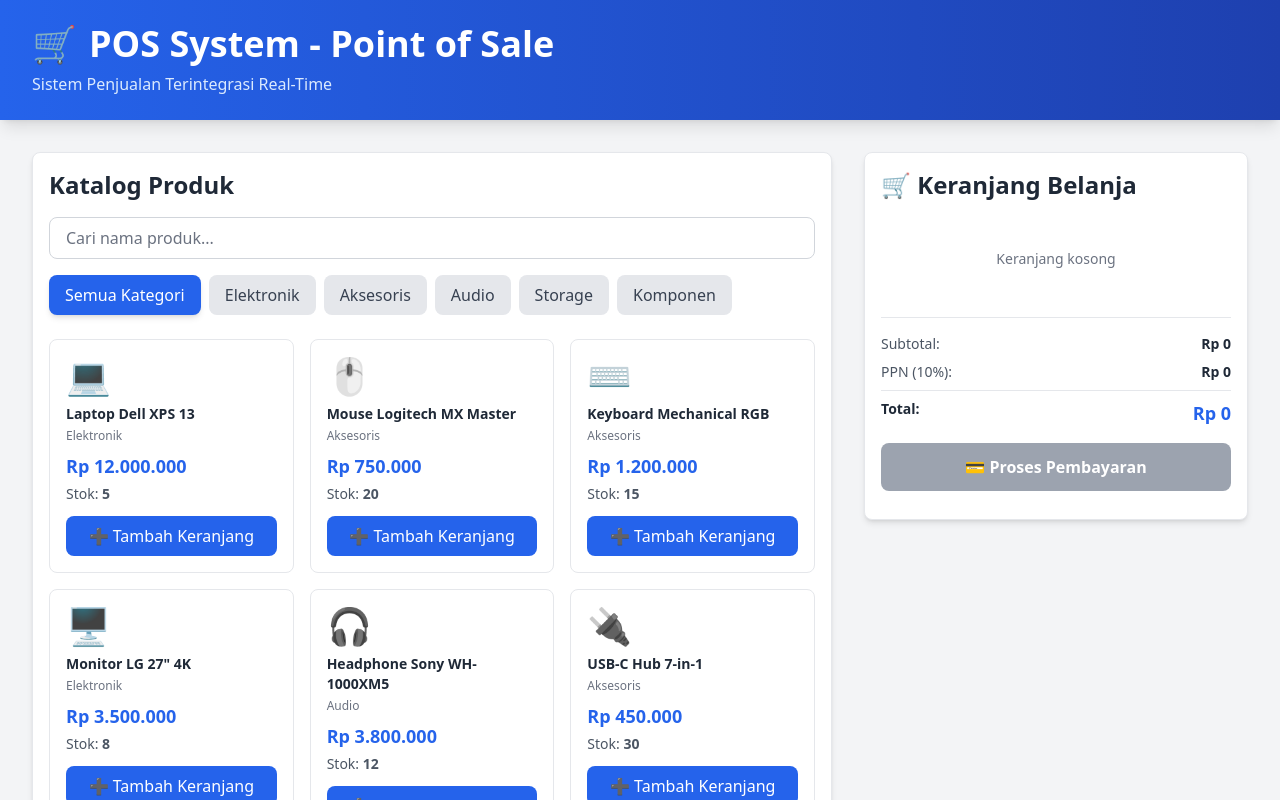
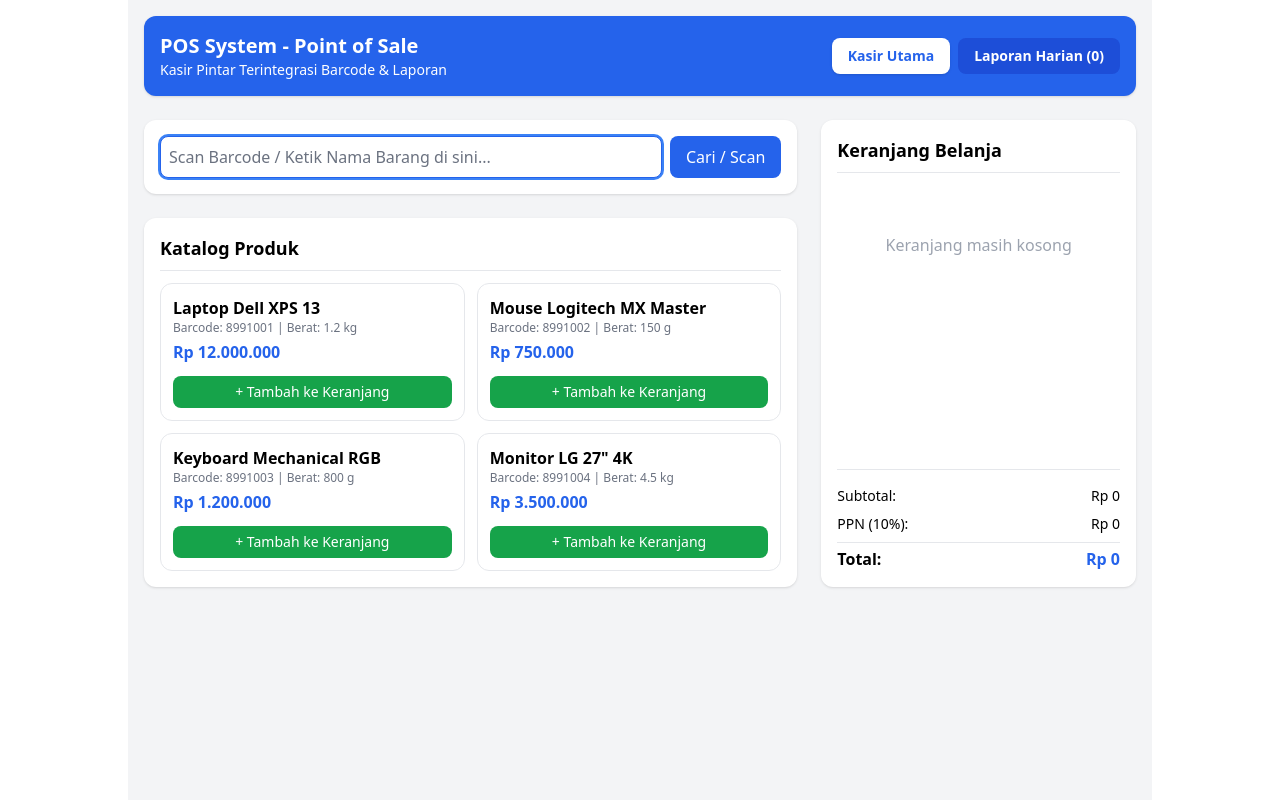
Before and after one commit to mudhofar-maker/pos-system-react, a React (Vite) app: page / in a window 1280 px wide. Shown: the top 800 px of the page. Built offline with nearby package versions, Linux system fonts and the light colour scheme.

Commit message:
Refactor App component for improved functionality
Refactor App component to enhance functionality and improve barcode scanning. Added sales history and updated cart management logic.

```diff
--- a/src/App.jsx
+++ b/src/App.jsx
@@ -1,137 +1,266 @@
-import React, { useState } from 'react';
-import ProductList from './components/ProductList';
-import Cart from './components/Cart';
-import PaymentModal from './components/PaymentModal';
-import Receipt from './components/Receipt';
+import React, { useState, useEffect } from 'react';
 
-function App() {
+// Contoh data awal produk dengan barcode
+const initialProducts = [
+  { id: 1, barcode: '8991001', name: 'Laptop Dell XPS 13', category: 'Elektronik', weight: '1.2 kg', price: 12000000, stock: 5 },
+  { id: 2, barcode: '8991002', name: 'Mouse Logitech MX Master', category: 'Aksesoris', weight: '150 g', price: 750000, stock: 20 },
+  { id: 3, barcode: '8991003', name: 'Keyboard Mechanical RGB', category: 'Komponen', weight: '800 g', price: 1200000, stock: 15 },
+  { id: 4, barcode: '8991004', name: 'Monitor LG 27" 4K', category: 'Elektronik', weight: '4.5 kg', price: 3500000, stock: 8 },
+];
+
+export default function App() {
+  const [products, setProducts] = useState(initialProducts);
   const [cart, setCart] = useState([]);
-  const [isPaymentModalOpen, setIsPaymentModalOpen] = useState(false);
-  const [lastReceipt, setLastReceipt] = useState(null);
-  const [showReceipt, setShowReceipt] = useState(false);
-  const [tax, setTax] = useState(10);
-  const [discount, setDiscount] = useState(0);
+  const [barcodeInput, setBarcodeInput] = useState('');
+  const [cashGiven, setCashGiven] = useState('');
+  const [salesHistory, setSalesHistory] = useState([]);
+  const [activeTab, setActiveTab] = useState('pos'); // 'pos' atau 'report'
 
+  // Fungsi tambah ke keranjang
   const handleAddToCart = (product) => {
-    const existingItem = cart.find((item) => item.id === product.id);
+    setCart((prevCart) => {
+      const existing = prevCart.find((item) => item.id === product.id);
+      if (existing) {
+        return prevCart.map((item) =>
+          item.id === product.id ? { ...item, quantity: item.quantity + 1 } : item
+        );
+      }
+      return [...prevCart, { ...product, quantity: 1 }];
+    });
+  };
 
-    if (existingItem) {
-      if (existingItem.quantity < product.stock) {
-        setCart(
-          cart.map((item) =>
-            item.id === product.id
-              ? { ...item, quantity: item.quantity + 1 }
-              : item
-          )
-        );
-      } else {
-        alert(`Stok ${product.name} tidak cukup!`);
-      }
+  // Logika Scanner Barcode Fisik / Input Manual
+  const handleBarcodeSubmit = (e) => {
+    e.preventDefault();
+    const foundProduct = products.find(
+      (p) => p.barcode === barcodeInput || p.name.toLowerCase().includes(barcodeInput.toLowerCase())
+    );
+    if (foundProduct) {
+      handleAddToCart(foundProduct);
+      setBarcodeInput('');
     } else {
-      setCart([...cart, { ...product, quantity: 1 }]);
+      alert('Produk dengan barcode/nama tersebut tidak ditemukan!');
     }
   };
 
-  const handleRemoveFromCart = (productId) => {
-    setCart(cart.filter((item) => item.id !== productId));
+  // Hitung Total
+  const subtotal = cart.reduce((sum, item) => sum + item.price * item.quantity, 0);
+  const tax = subtotal * 0.1;
+  const total = subtotal + tax;
+  const change = cashGiven ? Number(cashGiven) - total : 0;
+
+  // Fungsi Pembayaran & Simpan Laporan Harian
+  const handleCheckout = () => {
+    if (cart.length === 0) return alert('Keranjang masih kosong!');
+    if (!cashGiven || Number(cashGiven) < total) {
+      return alert('Jumlah uang tunai kurang dari total belanja!');
+    }
+
+    const newTransaction = {
+      id: 'TRX-' + Date.now().toString().slice(-6),
+      time: new Date().toLocaleTimeString('id-ID', { hour: '2-digit', minute: '2-digit' }),
+      date: new Date().toLocaleDateString('id-ID'),
+      items: [...cart],
+      total: total,
+      cash: Number(cashGiven),
+      change: change,
+    };
+
+    setSalesHistory([newTransaction, ...salesHistory]);
+    alert(`Transaksi Berhasil!\nKembalian: Rp ${change.toLocaleString('id-ID')}`);
+
+    // Cetak Struk Otomatis
+    window.print();
+
+    // Reset Keranjang & Pembayaran
+    setCart([]);
+    setCashGiven('');
   };
 
-  const handleUpdateQuantity = (productId, quantity) => {
-    if (quantity <= 0) {
-      handleRemoveFromCart(productId);
-    } else {
-      const product = cart.find((item) => item.id === productId);
-      if (product && quantity <= product.stock) {
-        setCart(
-          cart.map((item) =>
-            item.id === productId ? { ...item, quantity } : item
-          )
-        );
-      } else {
-        alert(`Stok ${product.name} hanya tersedia ${product.stock} unit!`);
-      }
-    }
-  };
-
-  const handlePaymentSuccess = (paymentMethod) => {
-    const subtotal = cart.reduce((acc, item) => acc + item.price * item.quantity, 0);
-    const taxAmount = (subtotal * tax) / 100;
-    const discountAmount = discount;
-    const total = subtotal + taxAmount - discountAmount;
-
-    const receipt = {
-      id: `RCP-${Date.now()}`,
-      timestamp: new Date().toLocaleString('id-ID'),
-      items: cart,
-      subtotal,
-      tax: taxAmount,
-      discount: discountAmount,
-      total,
-      paymentMethod,
-    };
-
-    setLastReceipt(receipt);
-    setShowReceipt(true);
-    setIsPaymentModalOpen(false);
-
-    setTimeout(() => {
-      setCart([]);
-      setDiscount(0);
-      setShowReceipt(false);
-    }, 3000);
-  };
-
-  const subtotal = cart.reduce((acc, item) => acc + item.price * item.quantity, 0);
-  const taxAmount = (subtotal * tax) / 100;
-  const total = subtotal + taxAmount - discount;
+  // Total Omzet Harian
+  const totalOmzet = salesHistory.reduce((sum, trx) => sum + trx.total, 0);
 
   return (
-    <div className="min-h-screen bg-gray-100">
-      <header className="bg-gradient-to-r from-blue-600 to-blue-800 text-white shadow-lg">
-        <div className="max-w-7xl mx-auto px-4 sm:px-6 lg:px-8 py-6">
-          <h1 className="text-4xl font-bold flex items-center gap-3">
-            <span className="text-4xl">🛒</span>
-            POS System - Point of Sale
-          </h1>
-          <p className="text-blue-100 mt-2">Sistem Penjualan Terintegrasi Real-Time</p>
+    <div className="p-4 max-w-5xl mx-auto font-sans bg-gray-100 min-h-screen">
+      {/* Header & Navigasi Tab */}
+      <header className="bg-blue-600 text-white p-4 rounded-xl shadow mb-6 flex flex-col md:flex-row justify-between items-center gap-4">
+        <div>
+          <h1 className="text-xl font-bold">POS System - Point of Sale</h1>
+          <p className="text-sm">Kasir Pintar Terintegrasi Barcode & Laporan</p>
+        </div>
+        <div className="flex gap-2">
+          <button
+            onClick={() => setActiveTab('pos')}
+            className={`px-4 py-2 rounded-lg text-sm font-semibold transition ${
+              activeTab === 'pos' ? 'bg-white text-blue-600 shadow' : 'bg-blue-700 text-white hover:bg-blue-800'
+            }`}
+          >
+            Kasir Utama
+          </button>
+          <button
+            onClick={() => setActiveTab('report')}
+            className={`px-4 py-2 rounded-lg text-sm font-semibold transition ${
+              activeTab === 'report' ? 'bg-white text-blue-600 shadow' : 'bg-blue-700 text-white hover:bg-blue-800'
+            }`}
+          >
+            Laporan Harian ({salesHistory.length})
+          </button>
         </div>
       </header>
 
-      <main className="max-w-7xl mx-auto px-4 sm:px-6 lg:px-8 py-8">
-        <div className="grid grid-cols-1 lg:grid-cols-3 gap-8">
-          <div className="lg:col-span-2">
-            <ProductList onAddToCart={handleAddToCart} />
+      {activeTab === 'pos' ? (
+        <div className="grid grid-cols-1 md:grid-cols-3 gap-6">
+          {/* Sisi Kiri: Katalog & Scanner */}
+          <div className="md:col-span-2 space-y-6">
+            {/* Input Barcode Scanner */}
+            <div className="bg-white p-4 rounded-xl shadow">
+              <form onSubmit={handleBarcodeSubmit} className="flex gap-2">
+                <input
+                  type="text"
+                  placeholder="Scan Barcode / Ketik Nama Barang di sini..."
+                  value={barcodeInput}
+                  onChange={(e) => setBarcodeInput(e.target.value)}
+                  className="flex-1 border p-2 rounded-lg focus:outline-none focus:ring-2 focus:ring-blue-500"
+                  autoFocus
+                />
+                <button type="submit" className="bg-blue-600 text-white px-4 py-2 rounded-lg font-medium hover:bg-blue-700">
+                  Cari / Scan
+                </button>
+              </form>
+            </div>
+
+            {/* Katalog Produk */}
+            <div className="bg-white p-4 rounded-xl shadow">
+              <h2 className="font-bold text-lg mb-3 border-b pb-2">Katalog Produk</h2>
+              <div className="grid grid-cols-1 sm:grid-cols-2 gap-3">
+                {products.map((p) => (
+                  <div key={p.id} className="border p-3 rounded-xl flex flex-col justify-between hover:border-blue-400 transition">
+                    <div>
+                      <p className="font-semibold">{p.name}</p>
+                      <p className="text-xs text-gray-500">Barcode: {p.barcode} | Berat: {p.weight}</p>
+                      <p className="text-blue-600 font-bold mt-1">Rp {p.price.toLocaleString('id-ID')}</p>
+                    </div>
+                    <button
+                      onClick={() => handleAddToCart(p)}
+                      className="mt-3 bg-green-600 text-white text-sm py-1.5 rounded-lg hover:bg-green-700 font-medium"
+                    >
+                      + Tambah ke Keranjang
+                    </button>
+                  </div>
+                ))}
+              </div>
+            </div>
           </div>
 
-          <div className="lg:col-span-1">
-            <Cart
-              items={cart}
-              onRemove={handleRemoveFromCart}
-              onUpdateQuantity={handleUpdateQuantity}
-              subtotal={subtotal}
-              tax={taxAmount}
-              discount={discount}
-              onDiscountChange={setDiscount}
-              total={total}
-              onCheckout={() => cart.length > 0 && setIsPaymentModalOpen(true)}
-            />
+          {/* Sisi Kanan: Keranjang & Pembayaran */}
+          <div className="bg-white p-4 rounded-xl shadow flex flex-col justify-between">
+            <div>
+              <h2 className="font-bold text-lg mb-3 border-b pb-2">Keranjang Belanja</h2>
+              {cart.length === 0 ? (
+                <p className="text-gray-400 text-center py-12">Keranjang masih kosong</p>
+              ) : (
+                <div className="space-y-3 max-h-60 overflow-y-auto pr-1">
+                  {cart.map((item) => (
+                    <div key={item.id} className="flex justify-between items-center text-sm border-b pb-2">
+                      <div>
+                        <p className="font-medium">{item.name}</p>
+                        <p className="text-gray-500">{item.quantity} x Rp {item.price.toLocaleString('id-ID')}</p>
+                      </div>
+                      <p className="font-bold">Rp {(item.price * item.quantity).toLocaleString('id-ID')}</p>
+                    </div>
+                  ))}
+                </div>
+              )}
+            </div>
+
+            <div className="pt-4 border-t mt-4 space-y-2">
+              <div className="flex justify-between text-sm"><span>Subtotal:</span><span>Rp {subtotal.toLocaleString('id-ID')}</span></div>
+              <div className="flex justify-between text-sm"><span>PPN (10%):</span><span>Rp {tax.toLocaleString('id-ID')}</span></div>
+              <div className="flex justify-between font-bold text-base border-t pt-1">
+                <span>Total:</span>
+                <span className="text-blue-600">Rp {total.toLocaleString('id-ID')}</span>
+              </div>
+
+              {cart.length > 0 && (
+                <div className="mt-3 space-y-2">
+                  <div>
+                    <label className="text-xs text-gray-600 font-medium">Uang Tunai Pembeli (Rp):</label>
+                    <input
+                      type="number"
+                      placeholder="Masukkan nominal uang..."
+                      value={cashGiven}
+                      onChange={(e) => setCashGiven(e.target.value)}
+                      className="w-full border p-2 rounded-lg text-sm mt-1 focus:ring-2 focus:ring-blue-500 outline-none"
+                    />
+                  </div>
+                  {cashGiven !== '' && (
+                    <div className={`flex justify-between text-sm font-bold p-2 rounded-lg ${change >= 0 ? 'bg-green-50 text-green-700' : 'bg-red-50 text-red-600'}`}>
+                      <span>Kembalian:</span>
+                      <span>Rp {change >= 0 ? change.toLocaleString('id-ID') : 'Uang Kurang'}</span>
+                    </div>
+                  )}
+
+                  <button
+                    onClick={handleCheckout}
+                    disabled={change < 0}
+                    className={`w-full mt-2 py-3 rounded-xl font-bold text-white shadow transition ${
+                      change >= 0 ? 'bg-emerald-600 hover:bg-emerald-700 cursor-pointer' : 'bg-gray-400 cursor-not-allowed'
+                    }`}
+                  >
+                    Proses Pembayaran & Cetak Struk
+                  </button>
+                </div>
+              )}
+            </div>
           </div>
         </div>
-      </main>
+      ) : (
+        /* Halaman Laporan Harian */
+        <div className="bg-white p-6 rounded-xl shadow space-y-6">
+          <div className="flex flex-col sm:flex-row justify-between items-start sm:items-center border-b pb-4 gap-2">
+            <div>
+              <h2 className="font-bold text-xl text-gray-800">Laporan Penjualan Harian</h2>
+              <p className="text-sm text-gray-500">Rekapitulasi transaksi dan omzet toko</p>
+            </div>
+            <div className="bg-blue-50 border border-blue-200 px-4 py-2 rounded-xl">
+              <p className="text-xs text-blue-600 font-semibold">TOTAL OMZET HARI INI</p>
+              <p className="text-lg font-bold text-blue-700">Rp {totalOmzet.toLocaleString('id-ID')}</p>
+            </div>
+          </div>
 
-      {isPaymentModalOpen && (
-        <PaymentModal
-          total={total}
-          onClose={() => setIsPaymentModalOpen(false)}
-          onPaymentSuccess={handlePaymentSuccess}
-        />
-      )}
-
-      {showReceipt && lastReceipt && (
-        <Receipt receipt={lastReceipt} onClose={() => setShowReceipt(false)} />
+          {salesHistory.length === 0 ? (
+            <div className="text-center py-16 text-gray-400">
+              <p className="text-lg">Belum ada transaksi tercatat hari ini.</p>
+              <p className="text-sm mt-1">Lakukan transaksi di menu Kasir Utama untuk melihat laporan di sini.</p>
+            </div>
+          ) : (
+            <div className="space-y-4">
+              {salesHistory.map((trx) => (
+                <div key={trx.id} className="border rounded-xl p-4 shadow-sm bg-gray-50 flex flex-col md:flex-row justify-between gap-4">
+                  <div>
+                    <div className="flex items-center gap-3">
+                      <span className="bg-blue-600 text-white text-xs font-bold px-2.5 py-1 rounded-md">{trx.id}</span>
+                      <span className="text-sm text-gray-500">{trx.date} - Pukul {trx.time}</span>
+                    </div>
+                    <div className="mt-3 space-y-1">
+                      {trx.items.map((item, idx) => (
+                        <p key={idx} className="text-sm text-gray-700">
+                          • {item.name} <span className="text-gray-500">({item.quantity}x @ Rp {item.price.toLocaleString('id-ID')})</span>
+                        </p>
+                      ))}
+                    </div>
+                  </div>
+                  <div className="text-right flex flex-col justify-center border-t md:border-t-0 pt-3 md:pt-0">
+                    <p className="text-xs text-gray-500">Total Belanja</p>
+                    <p className="text-base font-bold text-blue-600">Rp {trx.total.toLocaleString('id-ID')}</p>
+                    <p className="text-xs text-gray-500 mt-1">Tunai: Rp {trx.cash.toLocaleString('id-ID')} | Kembali: Rp {trx.change.toLocaleString('id-ID')}</p>
+                  </div>
+                </div>
+              ))}
+            </div>
+          )}
+        </div>
       )}
     </div>
   );
 }
-
-export default App;
```
